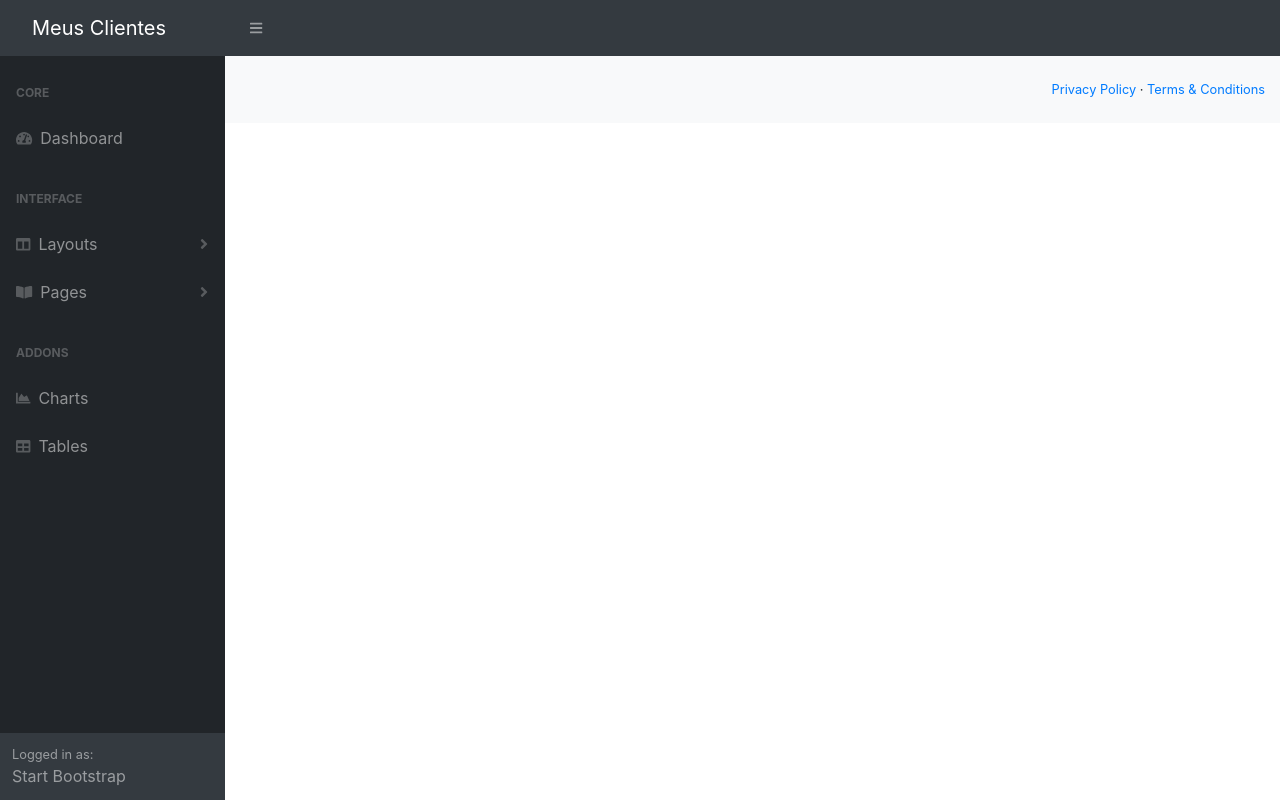
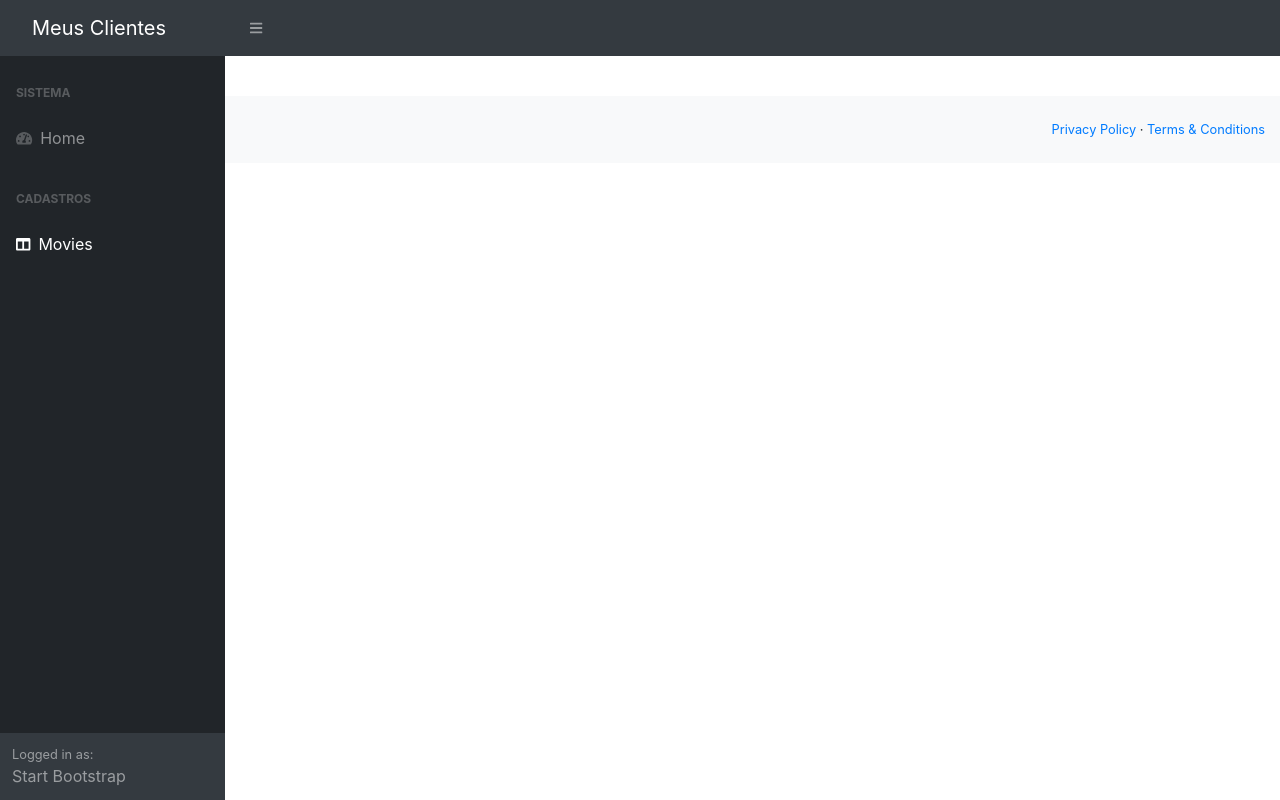
Before and after one commit to rodrigojfagundes/moviesreview, an Angular app in the folder frontend/moviesreview-app/: page /movies-form in a window 1280 px wide. Before the commit this address led to /. Built offline with nearby package versions, Linux system fonts and the light colour scheme.

Commit message:
Navigating pages with RouterLinks

```diff
--- a/frontend/moviesreview-app/src/app/app.module.ts
+++ b/frontend/moviesreview-app/src/app/app.module.ts
@@ -6,6 +6,7 @@ import { AppComponent } from './app.component';
 
 import { TemplateModule } from './template/template.module';
 import { HomeComponent } from './home/home.component'
+import { MoviesModule } from './movies/movies.module';
 
 @NgModule({
   declarations: [
@@ -15,7 +16,8 @@ import { HomeComponent } from './home/home.component'
   imports: [
     BrowserModule,
     AppRoutingModule,
-    TemplateModule
+    TemplateModule,
+    MoviesModule
   ],
   providers: [],
   bootstrap: [AppComponent]
--- a/frontend/moviesreview-app/src/app/movies/movies-form/movies-form.component.html
+++ b/frontend/moviesreview-app/src/app/movies/movies-form/movies-form.component.html
@@ -1 +1 @@
-<p>movies-form works!</p>
+<p>Formulario de movies</p>
--- a/frontend/moviesreview-app/src/app/movies/movies-routing.module.ts
+++ b/frontend/moviesreview-app/src/app/movies/movies-routing.module.ts
@@ -1,8 +1,10 @@
 import { NgModule } from '@angular/core';
 import { Routes, RouterModule } from '@angular/router';
+import { MoviesFormComponent } from './movies-form/movies-form.component'
 
-
-const routes: Routes = [];
+const routes: Routes = [
+{ path: 'movies-form', component: MoviesFormComponent}
+];
 
 @NgModule({
   imports: [RouterModule.forChild(routes)],
--- a/frontend/moviesreview-app/src/app/movies/movies.module.ts
+++ b/frontend/moviesreview-app/src/app/movies/movies.module.ts
@@ -10,6 +10,8 @@ import { MoviesFormComponent } from './movies-form/movies-form.component';
   imports: [
     CommonModule,
     MoviesRoutingModule
+  ], exports: [
+  MoviesFormComponent
   ]
 })
 export class MoviesModule { }
--- a/frontend/moviesreview-app/src/app/template/sidebar/sidebar.component.html
+++ b/frontend/moviesreview-app/src/app/template/sidebar/sidebar.component.html
@@ -2,51 +2,20 @@
     <nav class="sb-sidenav accordion sb-sidenav-dark" id="sidenavAccordion">
         <div class="sb-sidenav-menu">
             <div class="nav">
-                <div class="sb-sidenav-menu-heading">Core</div>
-                <a class="nav-link" href="index.html"
-                    ><div class="sb-nav-link-icon"><i class="fas fa-tachometer-alt"></i></div>
-                    Dashboard</a
-                >
-                <div class="sb-sidenav-menu-heading">Interface</div>
-                <a class="nav-link collapsed" href="#" data-toggle="collapse" data-target="#collapseLayouts" aria-expanded="false" aria-controls="collapseLayouts"
+                <div class="sb-sidenav-menu-heading">Sistema</div>
+                <a class="nav-link" routerLink="/home"
+                    ><div class="sb-nav-link-icon">
+                    <i class="fas fa-tachometer-alt"></i>
+                    </div>
+                    Home
+                </a>
+                <div class="sb-sidenav-menu-heading">Cadastros</div>
+                <a class="nav-link collapsed" routerLink="/movies-form"
+                data-toggle="collapse" data-target="#collapseLayouts"
+                aria-expanded="false" aria-controls="collapseLayouts"
                     ><div class="sb-nav-link-icon"><i class="fas fa-columns"></i></div>
-                    Layouts
-                    <div class="sb-sidenav-collapse-arrow"><i class="fas fa-angle-down"></i></div
-                ></a>
-                <div class="collapse" id="collapseLayouts" aria-labelledby="headingOne" data-parent="#sidenavAccordion">
-                    <nav class="sb-sidenav-menu-nested nav"><a class="nav-link" href="layout-static.html">Static Navigation</a><a class="nav-link" href="layout-sidenav-light.html">Light Sidenav</a></nav>
-                </div>
-                <a class="nav-link collapsed" href="#" data-toggle="collapse" data-target="#collapsePages" aria-expanded="false" aria-controls="collapsePages"
-                    ><div class="sb-nav-link-icon"><i class="fas fa-book-open"></i></div>
-                    Pages
-                    <div class="sb-sidenav-collapse-arrow"><i class="fas fa-angle-down"></i></div
-                ></a>
-                <div class="collapse" id="collapsePages" aria-labelledby="headingTwo" data-parent="#sidenavAccordion">
-                    <nav class="sb-sidenav-menu-nested nav accordion" id="sidenavAccordionPages">
-                        <a class="nav-link collapsed" href="#" data-toggle="collapse" data-target="#pagesCollapseAuth" aria-expanded="false" aria-controls="pagesCollapseAuth"
-                            >Authentication
-                            <div class="sb-sidenav-collapse-arrow"><i class="fas fa-angle-down"></i></div
-                        ></a>
-                        <div class="collapse" id="pagesCollapseAuth" aria-labelledby="headingOne" data-parent="#sidenavAccordionPages">
-                            <nav class="sb-sidenav-menu-nested nav"><a class="nav-link" href="login.html">Login</a><a class="nav-link" href="register.html">Register</a><a class="nav-link" href="password.html">Forgot Password</a></nav>
-                        </div>
-                        <a class="nav-link collapsed" href="#" data-toggle="collapse" data-target="#pagesCollapseError" aria-expanded="false" aria-controls="pagesCollapseError"
-                            >Error
-                            <div class="sb-sidenav-collapse-arrow"><i class="fas fa-angle-down"></i></div
-                        ></a>
-                        <div class="collapse" id="pagesCollapseError" aria-labelledby="headingOne" data-parent="#sidenavAccordionPages">
-                            <nav class="sb-sidenav-menu-nested nav"><a class="nav-link" href="401.html">401 Page</a><a class="nav-link" href="404.html">404 Page</a><a class="nav-link" href="500.html">500 Page</a></nav>
-                        </div>
-                    </nav>
-                </div>
-                <div class="sb-sidenav-menu-heading">Addons</div>
-                <a class="nav-link" href="charts.html"
-                    ><div class="sb-nav-link-icon"><i class="fas fa-chart-area"></i></div>
-                    Charts</a
-                ><a class="nav-link" href="tables.html"
-                    ><div class="sb-nav-link-icon"><i class="fas fa-table"></i></div>
-                    Tables</a
-                >
+                    Movies
+                </a>
             </div>
         </div>
         <div class="sb-sidenav-footer">
--- a/frontend/moviesreview-app/src/app/template/template.module.ts
+++ b/frontend/moviesreview-app/src/app/template/template.module.ts
@@ -2,6 +2,7 @@ import { NgModule } from '@angular/core';
 import { CommonModule } from '@angular/common';
 import { NavbarComponent } from './navbar/navbar.component';
 import { SidebarComponent } from './sidebar/sidebar.component';
+import { RouterModule } from '@angular/router';
 
 
 @NgModule({
@@ -10,7 +11,8 @@ import { SidebarComponent } from './sidebar/sidebar.component';
     SidebarComponent
   ],
   imports: [
-    CommonModule
+    CommonModule,
+    RouterModule
   ],
   exports: [
     NavbarComponent,
```
